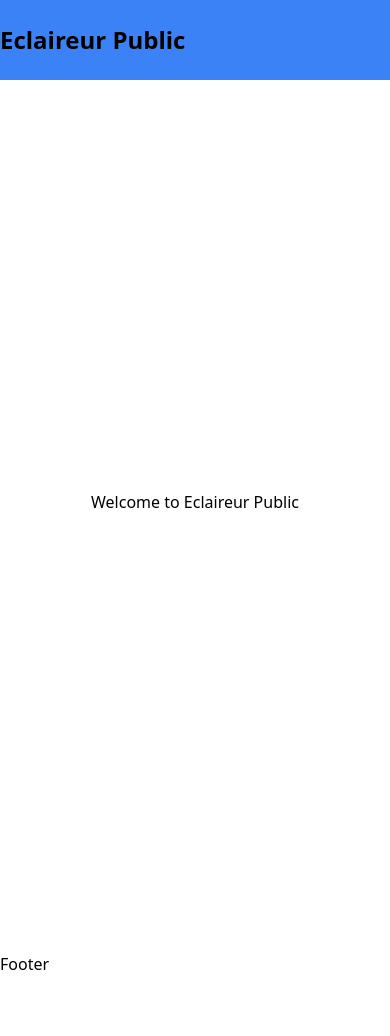
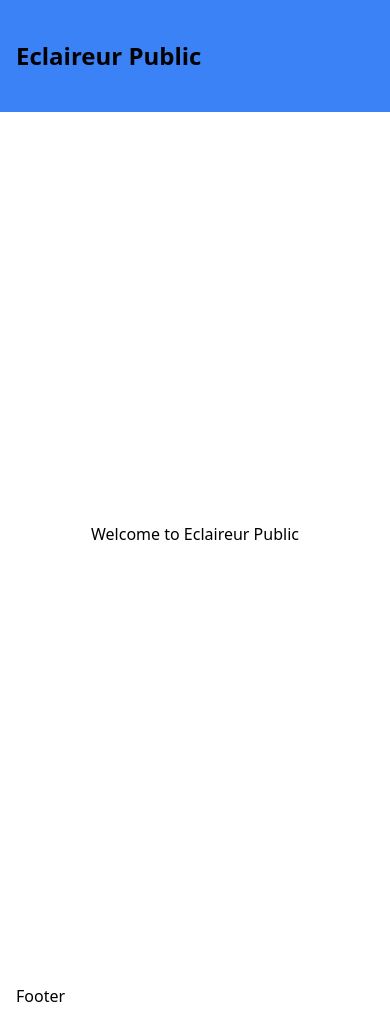
Before and after one commit to slamer59/13_eclaireur_public, a Next.js app in the folder front/: page / in a window 390 px wide. Before the commit the page ends 1004 px from the top, so only its background shows below. Built offline with nearby package versions, Linux system fonts and the light colour scheme.

Commit message:
add basic info to readme

```diff
--- a/front/app/globals.css
+++ b/front/app/globals.css
@@ -2,9 +2,8 @@
 @tailwind components;
 @tailwind utilities;
 
-
 @layer components {
   .global-margin {
-    @apply container mx-auto max-w-[1200px] overflow-x-hidden sm:overflow-x-visible;
+    @apply container mx-auto max-w-[1200px] overflow-x-hidden px-4 sm:overflow-x-visible sm:px-8 md:px-12 lg:px-0;
   }
 }
--- a/front/app/page.tsx
+++ b/front/app/page.tsx
@@ -1,10 +1,7 @@
-
 export default function Home() {
   return (
-    <div className="h-screen flex flex-col items-center justify-center">
-      <h1>
-        Welcome to Eclaireur Public
-      </h1>
+    <div className='global-margin flex h-screen flex-col items-center justify-center'>
+      <h1>Welcome to Eclaireur Public</h1>
     </div>
   );
 }
--- a/front/components/footer.tsx
+++ b/front/components/footer.tsx
@@ -1,9 +1,3 @@
-
-
 export default function Footer() {
-    return (
-        <div className="global-margin h-20 flex items-center justify-start">
-            Footer
-        </div>
-    )
+  return <div className='global-margin flex h-20 items-center justify-start'>Footer</div>;
 }
--- a/front/components/navbar.tsx
+++ b/front/components/navbar.tsx
@@ -1,12 +1,7 @@
-
-
-
 export default function Navbar() {
-    return (
-        <div className="w-full h-20 bg-blue-500">
-            <div className="global-margin flex items-center justify-start h-full text-2xl font-semibold">
-            Eclaireur Public
-            </div>
-        </div>
-    )
+  return (
+    <div className='sticky top-0 w-full bg-blue-500'>
+      <div className='global-margin h-full px-4 py-10 text-2xl font-semibold'>Eclaireur Public</div>
+    </div>
+  );
 }
```
Also changed, not shown: front/app/layout.tsx (+5 -5 lines), 1 other file (tests, documents, lock files or other folders).
